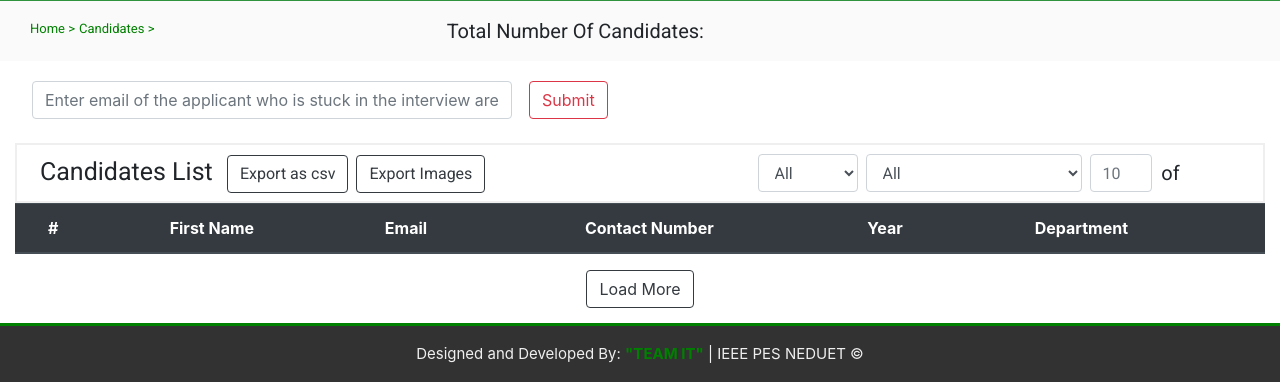
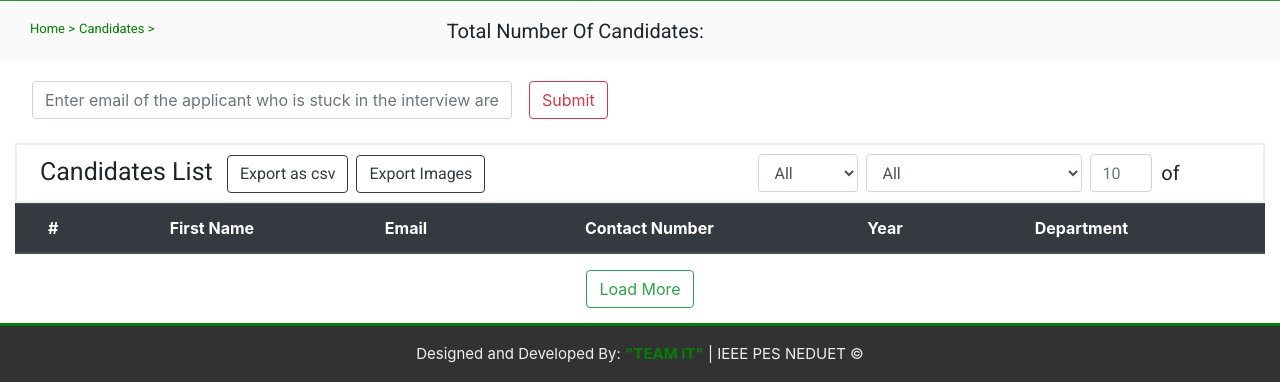
Before and after one commit to ieeepesneduet/ghulammustafa137-gmail.com, a Flask app: page /team/candidates in a window 1280 px wide. Shown: the part 516-898 px from the top of the page. Run offline with Flask 2, Linux system fonts and the light colour scheme; the visitor is signed in with stand-in values (Sample User, id 1); lists and menus that the app fills with data are empty; some libraries are stand-ins or nearby versions.

Commit message:
Update candidates.html

```diff
--- a/templates/Team/candidates.html
+++ b/templates/Team/candidates.html
@@ -102,7 +102,7 @@
             </tbody>
         </table>
 
-        <button style="margin:15px auto;display: block;" id="loadMoreBtn" class="btn btn-outline-dark">Load More
+        <button style="margin:15px auto;display: block;border-color:#28A745;color:#28A745;" id="loadMoreBtn" class="btn btn-outline-dark">Load More
         </button>
 
     </div>
```
